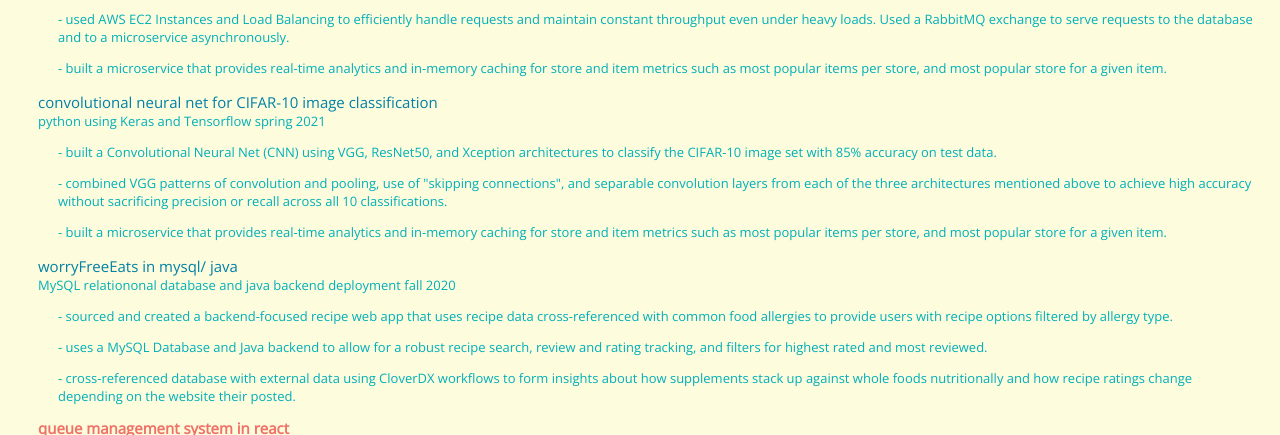
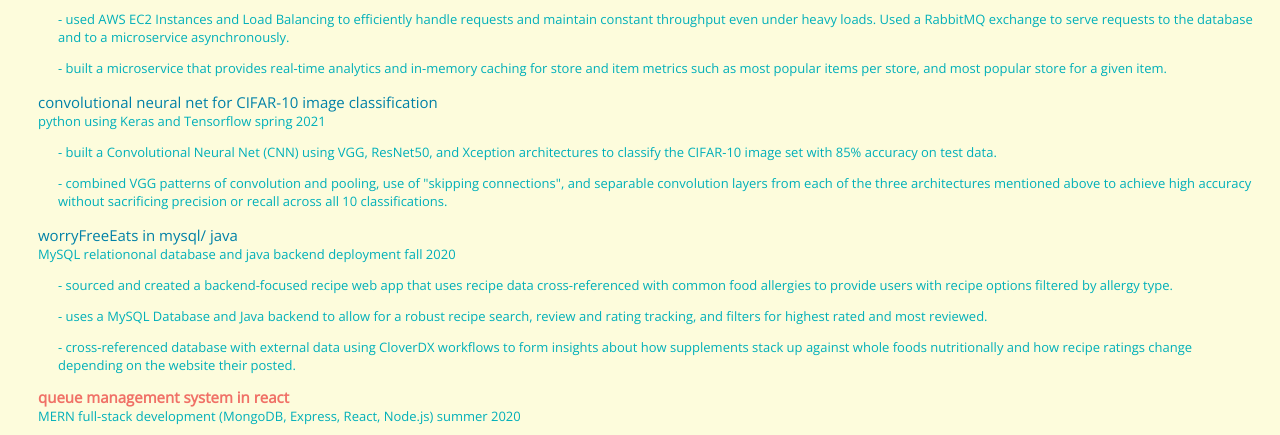
Before and after one commit to zkatancik/personal-website, a website: page html/projects.html in a window 1280 px wide. Shown: the part 366-801 px from the top of the page. Drawn offline with nearby package versions, Linux system fonts and the light colour scheme.

Commit message:
fixing oops

```diff
--- a/html/projects.html
+++ b/html/projects.html
@@ -103,11 +103,6 @@
             three architectures mentioned above to achieve high accuracy without
             sacrificing precision or recall across all 10 classifications.
           </p>
-          <p class="description">
-            - built a microservice that provides real-time analytics and
-            in-memory caching for store and item metrics such as most popular
-            items per store, and most popular store for a given item.
-          </p>
         </section>
 
         <section class="project">
```
